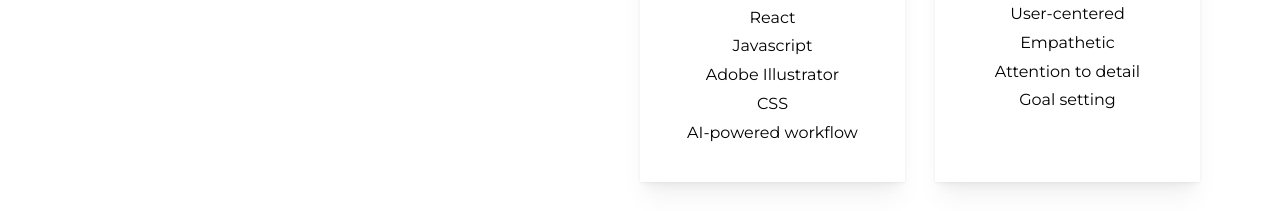
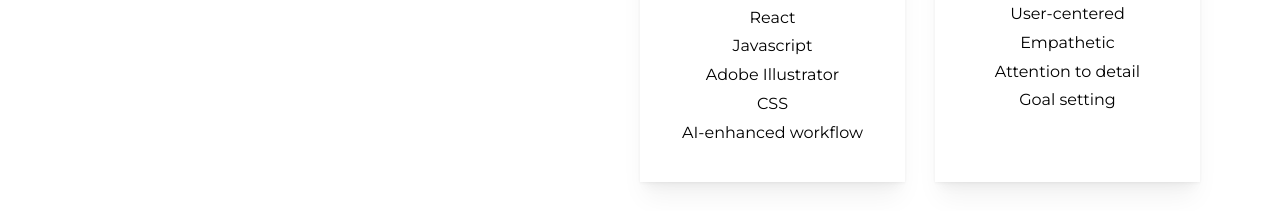
Before and after one commit to hennamarleena/UXUI-portfolio, a React (Vite) app: page / in a window 1280 px wide. Shown: the part 909-1120 px from the top of the page. Built offline with nearby package versions, Linux system fonts and the light colour scheme.

Commit message:
skills update

```diff
--- a/src/components/Skills.jsx
+++ b/src/components/Skills.jsx
@@ -17,7 +17,7 @@
               <li>Javascript</li>
               <li>Adobe Illustrator</li>
               <li>CSS</li>
-              <li>AI-powered workflow</li>
+              <li>AI-enhanced workflow</li>
             </ul>
           </Paper>
         </div>
```
